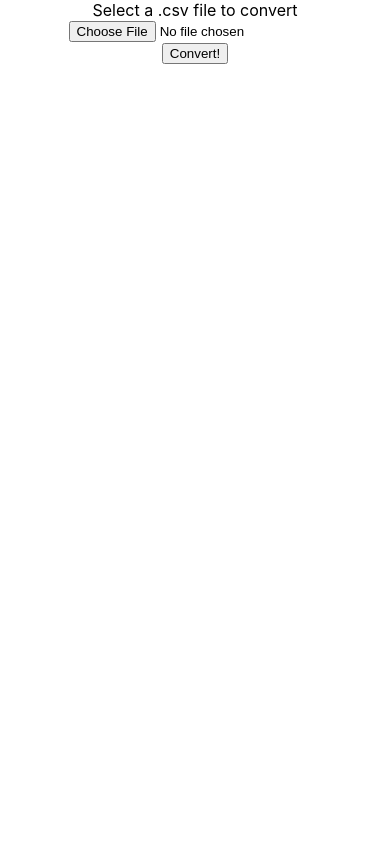
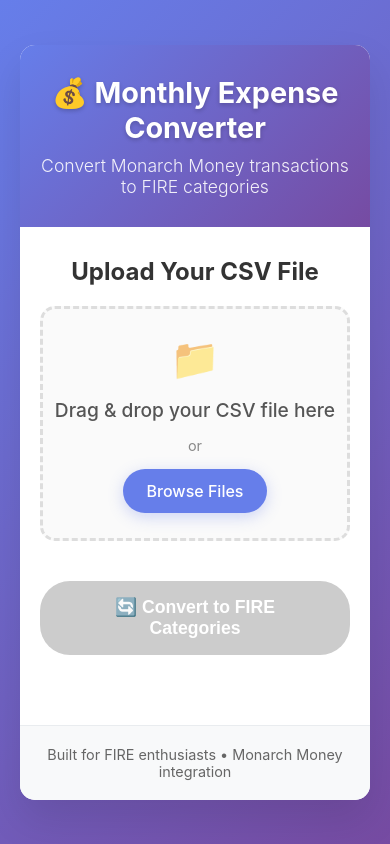
Before and after one commit to mpaustin/monthly-expense-converter, a React (Create React App) app: page / in a window 390 px wide. Built offline with nearby package versions, Linux system fonts and the light colour scheme.

Commit message:
Improve UI

```diff
--- a/src/App.css
+++ b/src/App.css
@@ -1,38 +1,348 @@
+/* Reset and base styles */
+* {
+  margin: 0;
+  padding: 0;
+  box-sizing: border-box;
+}
+
+body {
+  font-family: -apple-system, BlinkMacSystemFont, 'Segoe UI', 'Roboto', 'Oxygen',
+    'Ubuntu', 'Cantarell', 'Fira Sans', 'Droid Sans', 'Helvetica Neue',
+    sans-serif;
+  -webkit-font-smoothing: antialiased;
+  -moz-osx-font-smoothing: grayscale;
+  background: linear-gradient(135deg, #667eea 0%, #764ba2 100%);
+  min-height: 100vh;
+  color: #333;
+}
+
 .App {
+  min-height: 100vh;
+  display: flex;
+  align-items: center;
+  justify-content: center;
+  padding: 20px;
+}
+
+.container {
+  background: white;
+  border-radius: 20px;
+  box-shadow: 0 20px 40px rgba(0, 0, 0, 0.1);
+  overflow: hidden;
+  width: 100%;
+  max-width: 800px;
+  min-height: 600px;
+}
+
+/* Header */
+.app-header {
+  background: linear-gradient(135deg, #667eea 0%, #764ba2 100%);
+  color: white;
+  padding: 40px 30px;
   text-align: center;
 }
 
-.App-logo {
-  height: 40vmin;
-  pointer-events: none;
+.app-header h1 {
+  font-size: 2.5rem;
+  font-weight: 700;
+  margin-bottom: 10px;
+  text-shadow: 0 2px 4px rgba(0, 0, 0, 0.2);
 }
 
-@media (prefers-reduced-motion: no-preference) {
-  .App-logo {
-    animation: App-logo-spin infinite 20s linear;
+.app-header p {
+  font-size: 1.1rem;
+  opacity: 0.9;
+  font-weight: 300;
+}
+
+/* Main content */
+.main-content {
+  padding: 40px 30px;
+}
+
+.file-upload-section {
+  margin-bottom: 40px;
+}
+
+.file-upload-section h2 {
+  font-size: 1.5rem;
+  margin-bottom: 20px;
+  color: #333;
+  text-align: center;
+}
+
+/* File drop zone */
+.file-drop-zone {
+  border: 3px dashed #ddd;
+  border-radius: 15px;
+  padding: 40px 20px;
+  text-align: center;
+  transition: all 0.3s ease;
+  background: #fafafa;
+  cursor: pointer;
+}
+
+.file-drop-zone:hover {
+  border-color: #667eea;
+  background: #f8f9ff;
+}
+
+.file-drop-zone.drag-over {
+  border-color: #667eea;
+  background: #f0f4ff;
+  transform: scale(1.02);
+}
+
+.file-drop-content {
+  display: flex;
+  flex-direction: column;
+  align-items: center;
+  gap: 15px;
+}
+
+.upload-icon {
+  font-size: 3rem;
+  opacity: 0.7;
+}
+
+.drop-text {
+  font-size: 1.2rem;
+  font-weight: 500;
+  color: #555;
+}
+
+.or-text {
+  font-size: 0.9rem;
+  color: #888;
+  margin: 0;
+}
+
+.file-input-label {
+  cursor: pointer;
+}
+
+.browse-button {
+  display: inline-block;
+  background: #667eea;
+  color: white;
+  padding: 12px 24px;
+  border-radius: 25px;
+  font-weight: 500;
+  transition: all 0.3s ease;
+  box-shadow: 0 4px 15px rgba(102, 126, 234, 0.3);
+}
+
+.browse-button:hover {
+  background: #5a6fd8;
+  transform: translateY(-2px);
+  box-shadow: 0 6px 20px rgba(102, 126, 234, 0.4);
+}
+
+/* File info */
+.file-info {
+  margin-top: 20px;
+  padding: 15px;
+  background: #e8f5e8;
+  border-radius: 10px;
+  border-left: 4px solid #4caf50;
+}
+
+.file-info p {
+  margin: 5px 0;
+  color: #2e7d32;
+  font-size: 0.9rem;
+}
+
+/* Action section */
+.action-section {
+  text-align: center;
+  margin-bottom: 40px;
+}
+
+.convert-button {
+  background: linear-gradient(135deg, #4caf50 0%, #45a049 100%);
+  color: white;
+  border: none;
+  padding: 16px 32px;
+  border-radius: 30px;
+  font-size: 1.1rem;
+  font-weight: 600;
+  cursor: pointer;
+  transition: all 0.3s ease;
+  box-shadow: 0 6px 20px rgba(76, 175, 80, 0.3);
+  display: inline-flex;
+  align-items: center;
+  gap: 10px;
+}
+
+.convert-button:hover:not(.disabled) {
+  transform: translateY(-3px);
+  box-shadow: 0 8px 25px rgba(76, 175, 80, 0.4);
+}
+
+.convert-button.disabled {
+  background: #ccc;
+  cursor: not-allowed;
+  box-shadow: none;
+}
+
+.convert-button:disabled {
+  background: #ccc;
+  cursor: not-allowed;
+  box-shadow: none;
+}
+
+/* Spinner */
+.spinner {
+  width: 20px;
+  height: 20px;
+  border: 2px solid #ffffff;
+  border-top: 2px solid transparent;
+  border-radius: 50%;
+  animation: spin 1s linear infinite;
+}
+
+@keyframes spin {
+  0% { transform: rotate(0deg); }
+  100% { transform: rotate(360deg); }
+}
+
+/* Download section */
+.download-section {
+  background: #f8f9ff;
+  border-radius: 15px;
+  padding: 30px;
+  text-align: center;
+  border: 1px solid #e3e8ff;
+}
+
+.success-message {
+  margin-bottom: 25px;
+}
+
+.success-icon {
+  font-size: 3rem;
+  display: block;
+  margin-bottom: 15px;
+}
+
+.success-message h3 {
+  font-size: 1.5rem;
+  color: #2e7d32;
+  margin-bottom: 10px;
+}
+
+.success-message p {
+  color: #555;
+  font-size: 1rem;
+}
+
+.download-actions {
+  display: flex;
+  gap: 15px;
+  justify-content: center;
+  flex-wrap: wrap;
+}
+
+.download-button {
+  background: linear-gradient(135deg, #2196f3 0%, #1976d2 100%);
+  color: white;
+  text-decoration: none;
+  padding: 14px 28px;
+  border-radius: 25px;
+  font-weight: 600;
+  transition: all 0.3s ease;
+  box-shadow: 0 4px 15px rgba(33, 150, 243, 0.3);
+  display: inline-flex;
+  align-items: center;
+  gap: 8px;
+}
+
+.download-button:hover {
+  transform: translateY(-2px);
+  box-shadow: 0 6px 20px rgba(33, 150, 243, 0.4);
+}
+
+.reset-button {
+  background: #f5f5f5;
+  color: #666;
+  border: 1px solid #ddd;
+  padding: 14px 28px;
+  border-radius: 25px;
+  font-weight: 500;
+  cursor: pointer;
+  transition: all 0.3s ease;
+  display: inline-flex;
+  align-items: center;
+  gap: 8px;
+}
+
+.reset-button:hover {
+  background: #e8e8e8;
+  color: #333;
+  transform: translateY(-2px);
+}
+
+/* Footer */
+.app-footer {
+  background: #f8f9fa;
+  padding: 20px;
+  text-align: center;
+  color: #666;
+  font-size: 0.9rem;
+  border-top: 1px solid #e9ecef;
+}
+
+/* Responsive design */
+@media (max-width: 768px) {
+  .container {
+    margin: 10px;
+    border-radius: 15px;
+  }
+
+  .app-header {
+    padding: 30px 20px;
+  }
+
+  .app-header h1 {
+    font-size: 2rem;
+  }
+
+  .main-content {
+    padding: 30px 20px;
+  }
+
+  .file-drop-zone {
+    padding: 30px 15px;
+  }
+
+  .download-actions {
+    flex-direction: column;
+    align-items: center;
+  }
+
+  .download-button,
+  .reset-button {
+    width: 100%;
+    max-width: 300px;
+    justify-content: center;
   }
 }
 
-.App-header {
-  background-color: #282c34;
-  min-height: 100vh;
-  display: flex;
-  flex-direction: column;
-  align-items: center;
-  justify-content: center;
-  font-size: calc(10px + 2vmin);
-  color: white;
-}
+@media (max-width: 480px) {
+  .App {
+    padding: 10px;
+  }
 
-.App-link {
-  color: #61dafb;
-}
+  .app-header h1 {
+    font-size: 1.8rem;
+  }
 
-@keyframes App-logo-spin {
-  from {
-    transform: rotate(0deg);
+  .file-drop-zone {
+    padding: 25px 10px;
   }
-  to {
-    transform: rotate(360deg);
+
+  .upload-icon {
+    font-size: 2.5rem;
   }
 }
--- a/src/App.js
+++ b/src/App.js
@@ -4,31 +4,154 @@
 import { CSVLink } from "react-csv";
 
 function App() {
-
   const [file, setFile] = useState();
   const [download, setDownload] = useState();
+  const [isProcessing, setIsProcessing] = useState(false);
+
+  const handleFileChange = (e) => {
+    e.preventDefault();
+    const selectedFile = e.target.files[0];
+    setFile(selectedFile);
+    setDownload(null); // Reset download when new file is selected
+  };
+
+  const handleConvert = async () => {
+    if (!file) {
+      alert('Please select a CSV file first');
+      return;
+    }
+
+    setIsProcessing(true);
+    try {
+      await ReadFromFile(file, setDownload);
+    } catch (error) {
+      console.error('Error processing file:', error);
+      alert('Error processing file. Please try again.');
+    } finally {
+      setIsProcessing(false);
+    }
+  };
+
+  const handleDragOver = (e) => {
+    e.preventDefault();
+    e.currentTarget.classList.add('drag-over');
+  };
+
+  const handleDragLeave = (e) => {
+    e.preventDefault();
+    e.currentTarget.classList.remove('drag-over');
+  };
+
+  const handleDrop = (e) => {
+    e.preventDefault();
+    e.currentTarget.classList.remove('drag-over');
+
+    const droppedFile = e.dataTransfer.files[0];
+    if (droppedFile && droppedFile.type === 'text/csv') {
+      setFile(droppedFile);
+      setDownload(null);
+    } else {
+      alert('Please drop a valid CSV file');
+    }
+  };
 
   return (
     <div className="App">
-      Select a .csv file to convert
-      <div>
-        <input
-          type='file'
-          accept='.csv'
-          id='csvFile'
-          onChange={(e) => {
-              e.preventDefault();
-              setFile(e.target.files[0]);
-          }}
-        />
+      <div className="container">
+        <header className="app-header">
+          <h1>💰 Monthly Expense Converter</h1>
+          <p>Convert Monarch Money transactions to FIRE categories</p>
+        </header>
+
+        <main className="main-content">
+          <div className="file-upload-section">
+            <h2>Upload Your CSV File</h2>
+
+            <div
+              className="file-drop-zone"
+              onDragOver={handleDragOver}
+              onDragLeave={handleDragLeave}
+              onDrop={handleDrop}
+            >
+              <div className="file-drop-content">
+                <div className="upload-icon">📁</div>
+                <p className="drop-text">
+                  {file ? `Selected: ${file.name}` : 'Drag & drop your CSV file here'}
+                </p>
+                <p className="or-text">or</p>
+                <label className="file-input-label">
+                  <span className="browse-button">Browse Files</span>
+                  <input
+                    type='file'
+                    accept='.csv'
+                    id='csvFile'
+                    onChange={handleFileChange}
+                    style={{ display: 'none' }}
+                  />
+                </label>
+              </div>
+            </div>
+
+            {file && (
+              <div className="file-info">
+                <p>✅ File selected: <strong>{file.name}</strong></p>
+                <p>Size: {(file.size / 1024).toFixed(1)} KB</p>
+              </div>
+            )}
+          </div>
+
+          <div className="action-section">
+            <button
+              className={`convert-button ${!file ? 'disabled' : ''}`}
+              onClick={handleConvert}
+              disabled={!file || isProcessing}
+            >
+              {isProcessing ? (
+                <>
+                  <span className="spinner"></span>
+                  Processing...
+                </>
+              ) : (
+                '🔄 Convert to FIRE Categories'
+              )}
+            </button>
+          </div>
+
+          {download && (
+            <div className="download-section">
+              <div className="success-message">
+                <span className="success-icon">✅</span>
+                <h3>Conversion Complete!</h3>
+                <p>Your CSV has been processed and mapped to FIRE categories.</p>
+              </div>
+
+              <div className="download-actions">
+                <CSVLink
+                  data={download}
+                  filename="fire-categories-export.csv"
+                  className="download-button"
+                >
+                  📥 Download FIRE Categories CSV
+                </CSVLink>
+
+                <button
+                  className="reset-button"
+                  onClick={() => {
+                    setFile(null);
+                    setDownload(null);
+                  }}
+                >
+                  🔄 Start Over
+                </button>
+              </div>
+            </div>
+          )}
+        </main>
+
+        <footer className="app-footer">
+          <p>Built for FIRE enthusiasts • Monarch Money integration</p>
+        </footer>
       </div>
-      <button onClick={() => ReadFromFile(file, setDownload)} >Convert!</button>
-      {
-        download &&
-        <CSVLink data={download} >
-          Download
-        </CSVLink>
-      }
     </div>
   );
 }
```
